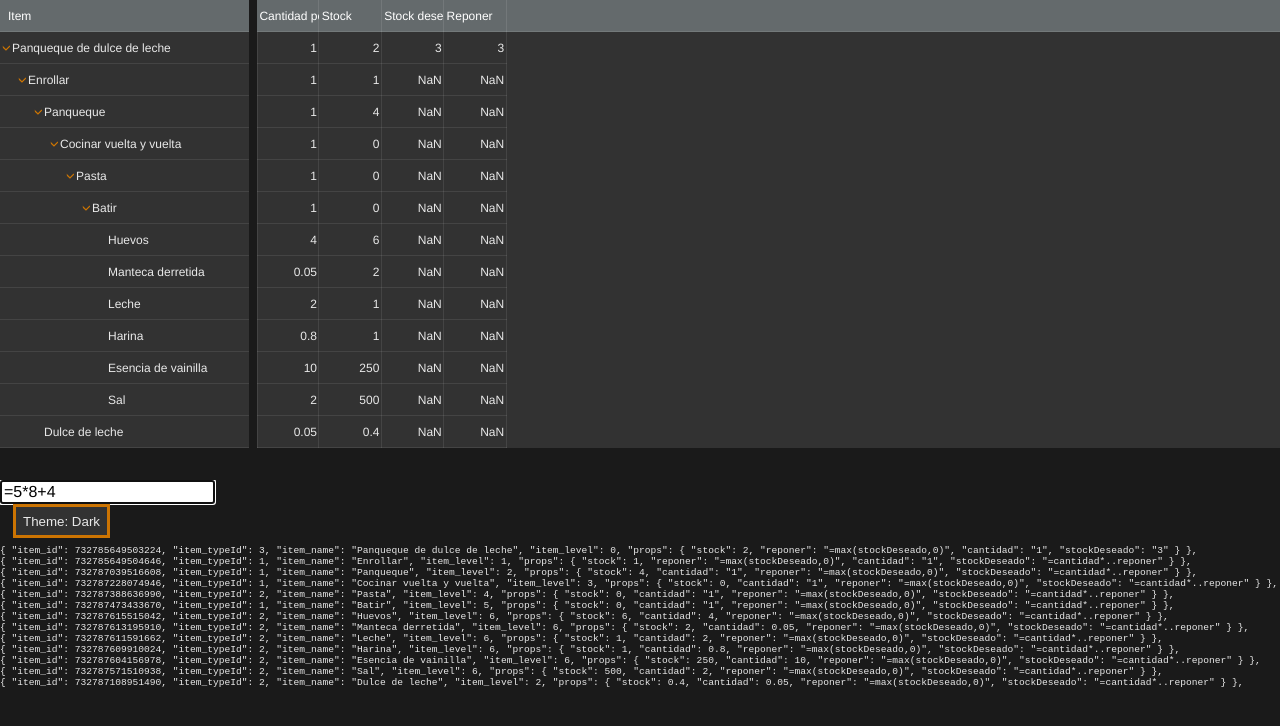
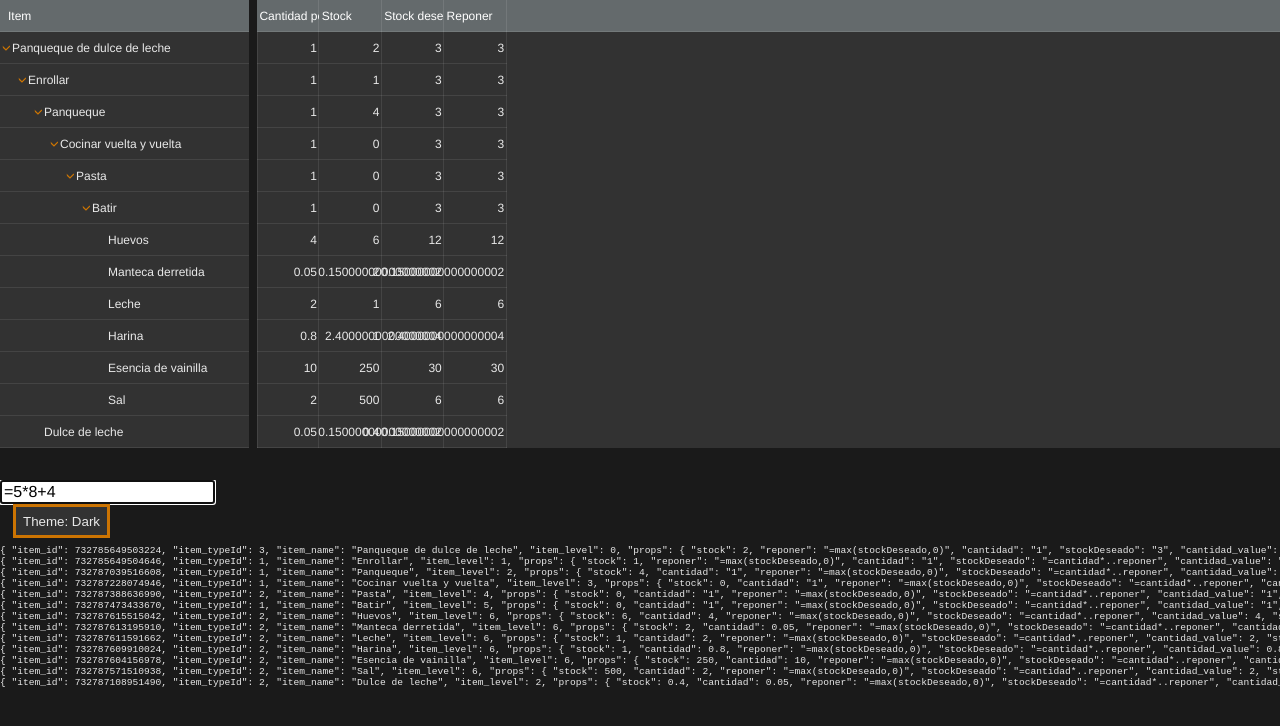
Before and after one commit to ElToroDM/ElManager, a Vue app: page / in a window 1280 px wide. Shown: the top 726 px of the page. Built offline with nearby package versions, Linux system fonts and the light colour scheme.

Commit message:
update PropsEdit.vue

```diff
--- a/src/PropsEdit.vue
+++ b/src/PropsEdit.vue
@@ -25,8 +25,8 @@ const state = reactive({ result: '' })
 // elMan global functions for nearley's grammar to evaluate props. Functions are globals to use compiled grammar "as is"...
 window.elMan = {
   //item: 0,
-  prop: string => elMan.item.props[string],
-  parentProp: string => getParent(elMan.item).props[string],
+  prop: string => elMan.item.props[string + '_value'],
+  parentProp: string => getParent(elMan.item).props[string + '_value'],
 }
 
 function getParent(item) {
@@ -44,12 +44,15 @@ function cellView(item, prop) {
   if (typeof cell === 'string' || cell instanceof String) {
     // cell it's a string
     // TODO sanitize string
-    if (cell.charAt(0) != '=') return cell
-    elMan.item = item
-    return evaluate(cell)
+    if (cell.charAt(0) == '=') {
+      elMan.item = item
+      item.props[prop + '_value'] = evaluate(cell)
+      return item.props[prop + '_value']
+    }
   }
   // cell it's not a string
-  return cell
+  item.props[prop + '_value'] = cell
+  return item.props[prop + '_value']
 }
 
 // window.elMan.prop = function (string) {
@@ -75,13 +78,13 @@ function onDblClicK(event, item, prop) {
   state.cellEditing = item.item_id + ':' + prop
   nextTick(() => {
     const cellInput = document.getElementById('cellEdit')
-    editingCell=event.currentTarget
+    editingCell = event.currentTarget
     cellWidth = editingCell.offsetWidth
     cellInput.style.left = event.currentTarget.offsetLeft - 2 + 'px'
     cellInput.style.minWidth = cellWidth - 2 + 'px'
     cellInput.focus()
     cellInput.select()
-    editingCell.style.visibility='hidden'
+    editingCell.style.visibility = 'hidden'
   })
 }
 function onChangeInput(event) {
@@ -92,8 +95,8 @@ function onChangeInput(event) {
   }
 }
 function endCellEditing(event) {
-  editingCell.style.visibility='visible'
-state.cellEditing = false
+  editingCell.style.visibility = 'visible'
+  state.cellEditing = false
 }
 //______________________________________________________________________________
 let columnsNames = ["Cantidad por padre", "Stock", "Stock deseado", "Reponer"]
@@ -116,8 +119,7 @@ let columns = ["cantidad", "stock", "stockDeseado", "reponer"]
           </div>
           <input v-if="state.cellEditing == item.item_id + ':' + prop" v-model="item.props[prop]"
             @keyup.esc="endCellEditing($event)" @keyup.enter="endCellEditing($event)" id="cellEdit"
-            @blur="endCellEditing($event)" @keyup="onChangeInput($event)"
-            @keydown="onChangeInput($event)" />
+            @blur="endCellEditing($event)" @keyup="onChangeInput($event)" @keydown="onChangeInput($event)" />
         </template>
       </div>
     </template>
```
